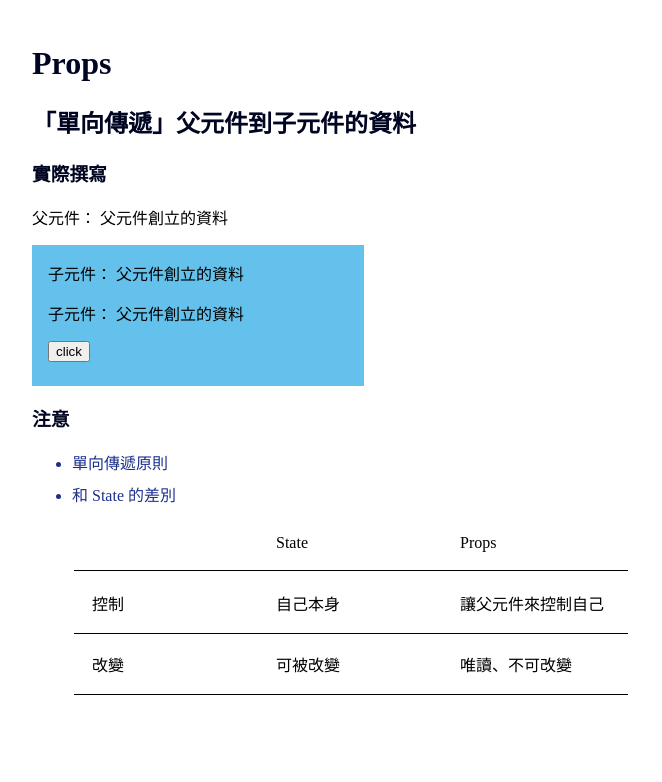
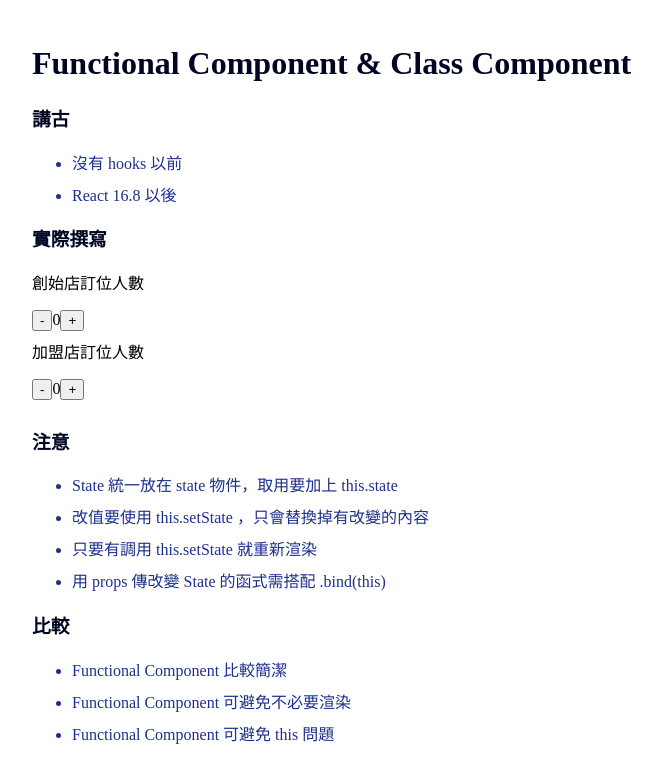
Before and after one commit to vvvvvvii/Ironman, a React (Create React App) app: page / in a window 1280 px wide. Shown: the top 782 px of the page, without its empty margins (24-686 px from the left). Built offline with nearby package versions, Linux system fonts and the light colour scheme.

Commit message:
課前準備

```diff
--- a/src/components/Booking.js
+++ b/src/components/Booking.js
@@ -1,17 +1,38 @@
 import { useState } from 'react';
-const Booking = (props) => {
-  const [childData, setChildData] = useState(props.data)
-  const change = () =>{
-    setChildData('子元件改變的資料')
-  //   props.setParentData('子元件改變的資料')
+
+const Booking = () => {
+  const [num, setNum] = useState(0)
+  const handleNum = (type) =>{
+    if(type=== 'minus'){
+      setNum(num-1)
+    }else{
+      setNum(num+1)
+    }
   }
   return (
-    <div className='child'>
-      <p>子元件： {props.data}</p>
-      <p>子元件： {childData}</p>
-      <button onClick={change}>click</button>
-      {/* <button onClick={()=>props.change('子元件傳遞的參數')}>click</button> */}
+    <div>
+      <p>創始店訂位人數</p>
+      <button onClick={()=>handleNum('minus')}>-</button>
+        {num}
+      <button onClick={()=>handleNum('plus')}>+</button>
     </div>
   );
 };
 export default Booking;
+// import { useState } from 'react';
+// const Booking = (props) => {
+//   const [childData, setChildData] = useState(props.data)
+//   const change = () =>{
+//     setChildData('子元件改變的資料')
+//   //   props.setParentData('子元件改變的資料')
+//   }
+//   return (
+//     <div className='child'>
+//       <p>子元件： {props.data}</p>
+//       <p>子元件： {childData}</p>
+//       <button onClick={change}>click</button>
+//       {/* <button onClick={()=>props.change('子元件傳遞的參數')}>click</button> */}
+//     </div>
+//   );
+// };
+// export default Booking;
--- a/src/components/Memo.js
+++ b/src/components/Memo.js
@@ -1,44 +1,31 @@
 import React from 'react';
-import { useState } from 'react';
 import Booking from "./Booking";
+import Booking2 from "./Booking2";
 
 function Memo() {
-  const [parentData, setParentData] = useState("父元件創立的資料");
-  const change = (parameter) =>{
-    setParentData(parameter)
-  }
   return (
     <div>
-      <h1>Props</h1>
-      <h2>「單向傳遞」父元件到子元件的資料</h2>
+      <h1>Functional Component & Class Component</h1>
+      <h3>講古</h3>
+      <ul>
+        <li>沒有 hooks 以前</li>
+        <li>React 16.8 以後</li>
+      </ul>
       <h3>實際撰寫</h3>
-      <p>父元件： {parentData}</p>
-      <Booking data={parentData} setParentData={setParentData} change={change}/>
+      <Booking />
+      <Booking2 />
       <h3>注意</h3>
       <ul>
-        <li>單向傳遞原則</li>
-        <li>和 State 的差別</li>
-         <table>
-          <thead>
-            <tr>
-              <td></td>
-              <td>State</td>
-              <td>Props</td>
-            </tr>
-          </thead>
-          <tbody>
-            <tr>
-              <td>控制</td>
-              <td>自己本身</td>
-              <td>讓父元件來控制自己</td>
-            </tr>
-            <tr>
-              <td>改變</td>
-              <td>可被改變</td>
-              <td>唯讀、不可改變</td>
-            </tr>
-          </tbody>
-        </table>
+        <li>State 統一放在 state 物件，取用要加上 this.state </li>
+        <li>改值要使用 this.setState ，只會替換掉有改變的內容</li>
+        <li>只要有調用 this.setState 就重新渲染</li>
+        <li>用 props 傳改變 State 的函式需搭配 .bind(this) </li>
+      </ul>
+      <h3>比較</h3>
+      <ul>
+        <li>Functional Component 比較簡潔</li>
+        <li>Functional Component 可避免不必要渲染</li>
+        <li>Functional Component 可避免 this 問題</li>
       </ul>
     </div>
   )
--- a/src/index.js
+++ b/src/index.js
@@ -1,7 +1,7 @@
 import React from 'react';
 import ReactDOM from 'react-dom/client';
 import App from './App';
-import './app.css'
+import './App.css'
 
 const root = ReactDOM.createRoot(document.getElementById('root'));
 root.render(
```
